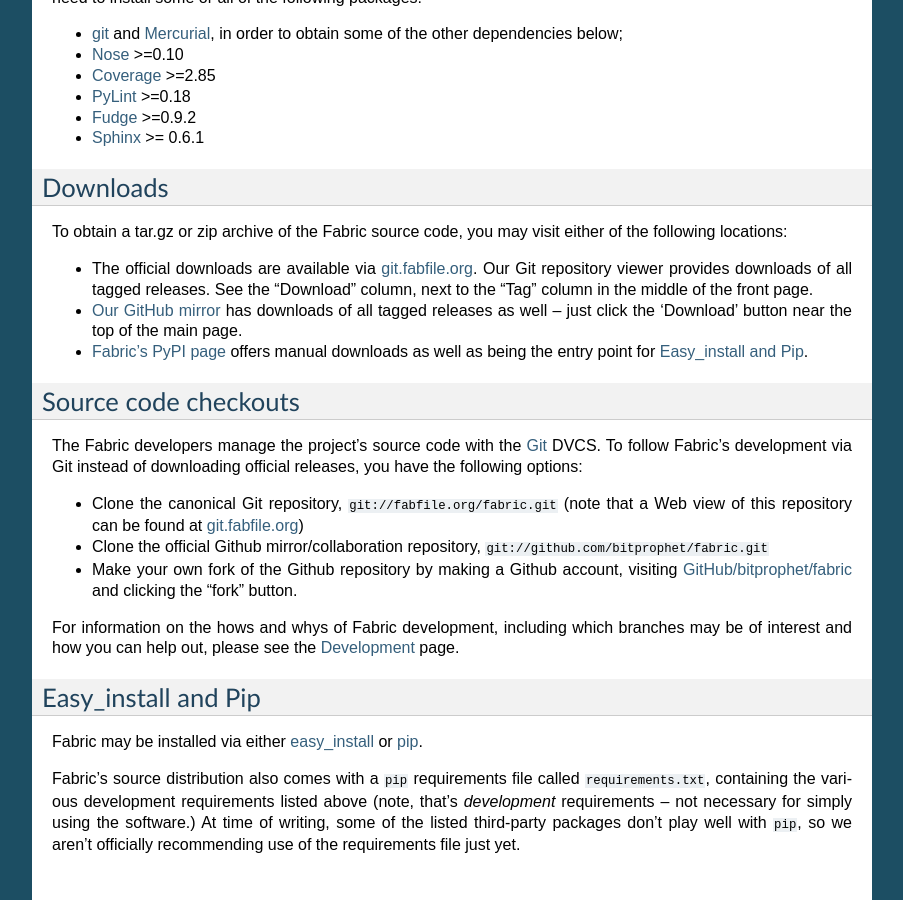
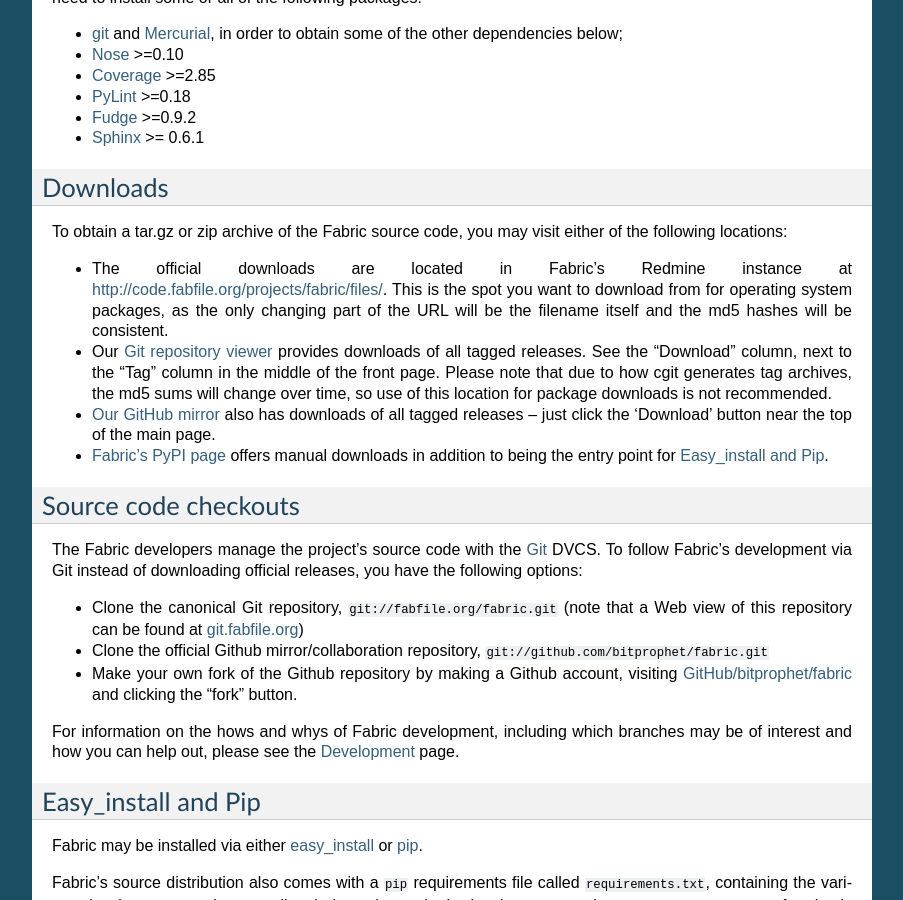
Before and after one commit to fabric/fabric, a Sphinx documentation site: the page built from docs/installation.rst, in a window 1280 px wide and 900 px high, scrolled down 1338 px. Shown: the whole window, without its empty margins (198-1101 px from the left). Built offline with Sphinx 7.4.7, drawn with Linux system fonts in a browser that asks for light colours.

Commit message:
Update download instructions to include Redmine.
Also make explicit the info regarding stable md5sums, re #64.

```diff
--- a/docs/installation.rst
+++ b/docs/installation.rst
@@ -97,15 +97,20 @@
 To obtain a tar.gz or zip archive of the Fabric source code, you may visit
 either of the following locations:
 
-* The official downloads are available via `git.fabfile.org
-  <http://git.fabfile.org>`_. Our Git repository viewer provides downloads of
+* The official downloads are located in Fabric's Redmine instance at
+  http://code.fabfile.org/projects/fabric/files/. This is the spot you want
+  to download from for operating system packages, as the only changing part of
+  the URL will be the filename itself and the md5 hashes will be consistent.
+* Our `Git repository viewer <http://git.fabfile.org>`_ provides downloads of
   all tagged releases. See the "Download" column, next to the "Tag" column in
-  the middle of the front page.
-* `Our GitHub mirror <http://github.com/bitprophet/fabric>`_ has downloads of
-  all tagged releases as well -- just click the 'Download' button near the top
-  of the main page.
+  the middle of the front page. Please note that due to how cgit generates tag
+  archives, the md5 sums will change over time, so use of this location for
+  package downloads is not recommended.
+* `Our GitHub mirror <http://github.com/bitprophet/fabric>`_ also has downloads
+  of all tagged releases -- just click the 'Download' button near the top of
+  the main page.
 * `Fabric's PyPI page <http://pypi.python.org/pypi/Fabric>`_ offers manual
-  downloads as well as being the entry point for :ref:`easy-install`.
+  downloads in addition to being the entry point for :ref:`easy-install`.
 
 .. _source-code-checkouts:
 
```
